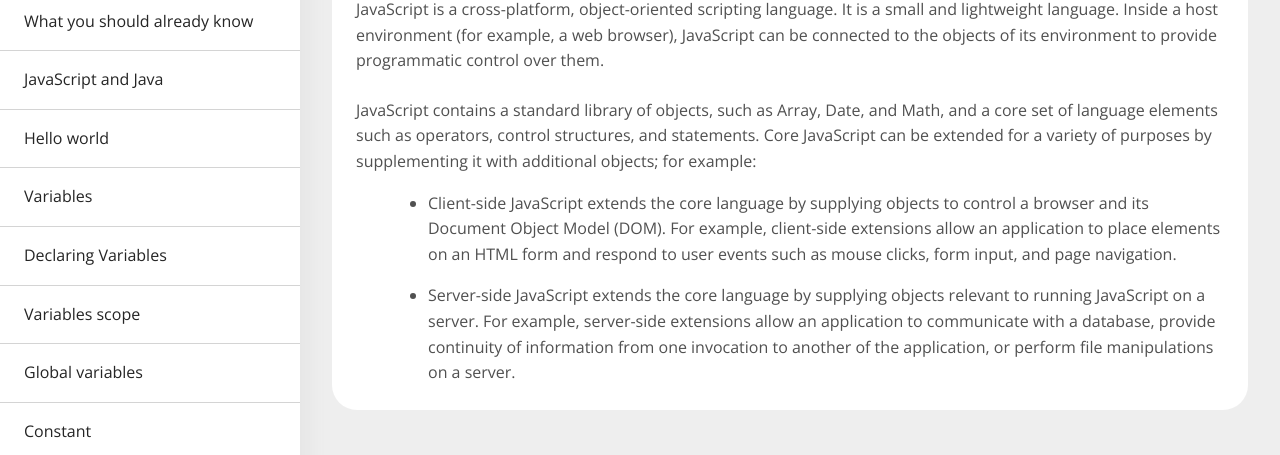
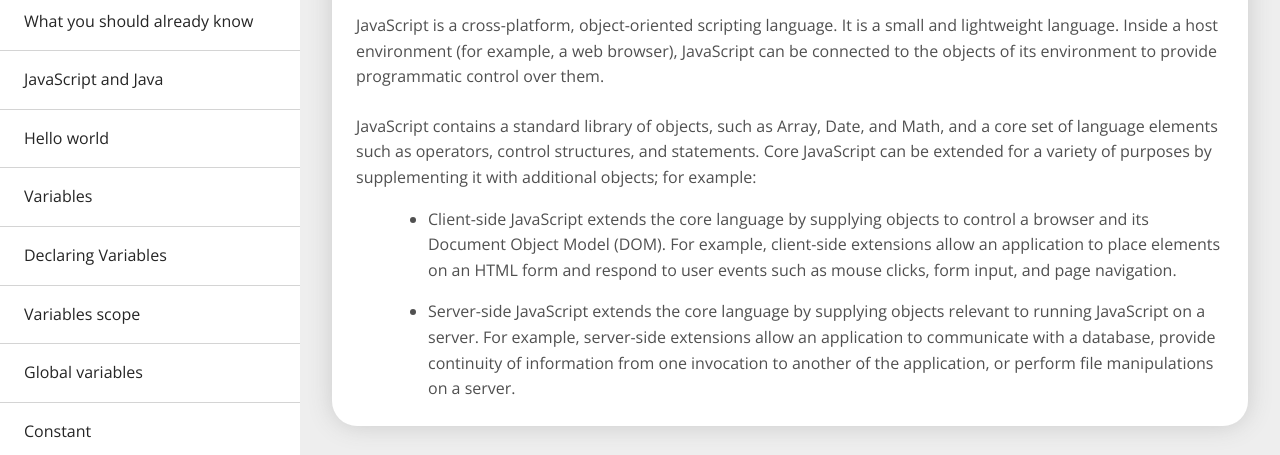
Before and after one commit to wildanGhifari/technical-documentation-page, a plain HTML site: page index.html in a window 1280 px wide. Shown: the part 134-589 px from the top of the page. Drawn offline with nearby package versions, Linux system fonts and the light colour scheme.

Commit message:
Minor update in style.css

```diff
--- a/assets/style.css
+++ b/assets/style.css
@@ -48,10 +48,7 @@ li {
   left: 0;
   min-width: 300px;
   height: 100%;
-  overflow-y: scroll;
-  scrollbar-width: thin;
   background-color: #fff;
-  box-shadow: 10px 0 15px 0 rgba(170, 170, 170, 0.1);
 }
 
 #navbar header {
@@ -59,21 +56,29 @@ li {
 }
 
 nav ul {
-  list-style: none;
+  height: 90%;
+  overflow-y: auto;
+  overflow-x: hidden;
+  scrollbar-width: thin;
 }
 
 nav ul li {
-  padding: 16px 24px;
+  list-style: none;
   border-top: solid 0.5px rgba(170, 170, 170, 0.5);
+  position: relative;
 }
 
 nav ul li a {
+  display: block;
   text-decoration: none;
   color: var(--black);
+  padding: 16px 24px;
 }
 nav ul li a:hover {
   text-decoration: underline;
+  background-color: var(--grey3);
 }
+
 /* END OF NAVBAR */
 
 /* MAIN */
@@ -92,9 +97,10 @@ nav ul li a:hover {
 .main-section {
   background-color: #fff;
   margin: 48px 32px;
+  margin-top: 64px;
   padding: 24px;
   border-radius: 25px;
-  /* box-shadow: 0 0 15px 5px rgba(170, 170, 170, 0.1); */
+  box-shadow: 0 0 25px #cacaca;
 }
 
 .main-section p {
```
